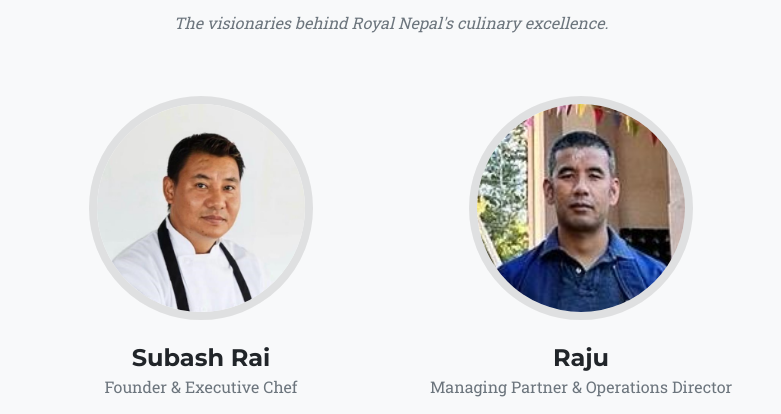
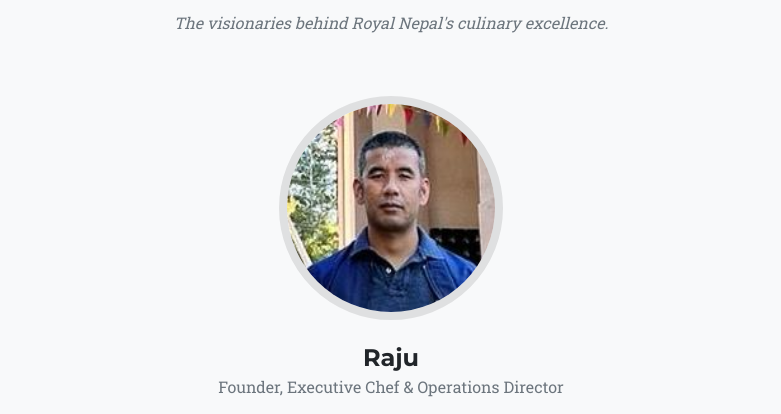
Before and after one commit to RoyalNepal-VA/royalnepalva, a plain HTML site: page index.html in a window 1280 px wide. Shown: the part 5769-6183 px from the top of the page, without its empty margins (249-1030 px from the left). Drawn offline with nearby package versions, Linux system fonts and the light colour scheme.

Commit message:
updated ownership

```diff
--- a/index.html
+++ b/index.html
@@ -518,7 +518,7 @@
                     <h3 class="section-subheading text-muted">The visionaries behind Royal Nepal's culinary excellence.</h3>
                 </div>
                 <div class="row justify-content-center">
-                    <div class="col-lg-4">
+                    <!-- <div class="col-lg-4">
                         <div class="team-member">
                             <img class="mx-auto rounded-circle" src="assets/img/team/1.jpeg" alt="..." />
                             <h4>Subash Rai</h4>
@@ -527,12 +527,12 @@
                             <a class="btn btn-dark btn-social mx-2" href="#!" aria-label="Subash Rai Facebook Profile"><i class="fab fa-facebook-f"></i></a>
                             <a class="btn btn-dark btn-social mx-2" href="#!" aria-label="Subash Rai LinkedIn Profile"><i class="fab fa-linkedin-in"></i></a>
                         </div>
-                    </div>
+                    </div> -->
                     <div class="col-lg-4">
                         <div class="team-member">
                             <img class="mx-auto rounded-circle" src="assets/img/team/2.jpeg" alt="..." />
                             <h4>Raju</h4>
-                            <p class="text-muted">Managing Partner & Operations Director</p>
+                            <p class="text-muted">Founder, Executive Chef & Operations Director</p>
                             <a class="btn btn-dark btn-social mx-2" href="#!" aria-label="Raju Twitter Profile"><i class="fab fa-twitter"></i></a>
                             <a class="btn btn-dark btn-social mx-2" href="#!" aria-label="Raju Facebook Profile"><i class="fab fa-facebook-f"></i></a>
                             <a class="btn btn-dark btn-social mx-2" href="#!" aria-label="Raju LinkedIn Profile"><i class="fab fa-linkedin-in"></i></a>
```
